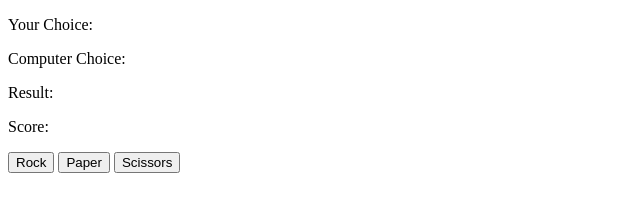
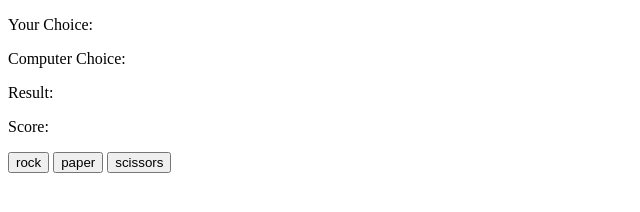
Before and after one commit to debbieSc/Rock-Paper-Scissors, a plain HTML site: page index.html in a window 1280 px wide. Shown: the full height of the page, 0-640 px from the left. Drawn offline with Linux system fonts and the light colour scheme.

Commit message:
fixed a type error

```diff
--- a/index.html
+++ b/index.html
@@ -18,9 +18,9 @@
 
 
         <div class="buttons">
-            <button class="rock">Rock</button>
-            <button class="paper">Paper</button>
-            <button class="scissors">Scissors</button>
+            <button class="rock">rock</button>
+            <button class="paper">paper</button>
+            <button class="scissors">scissors</button>
         </div>
 
     </body>
```
